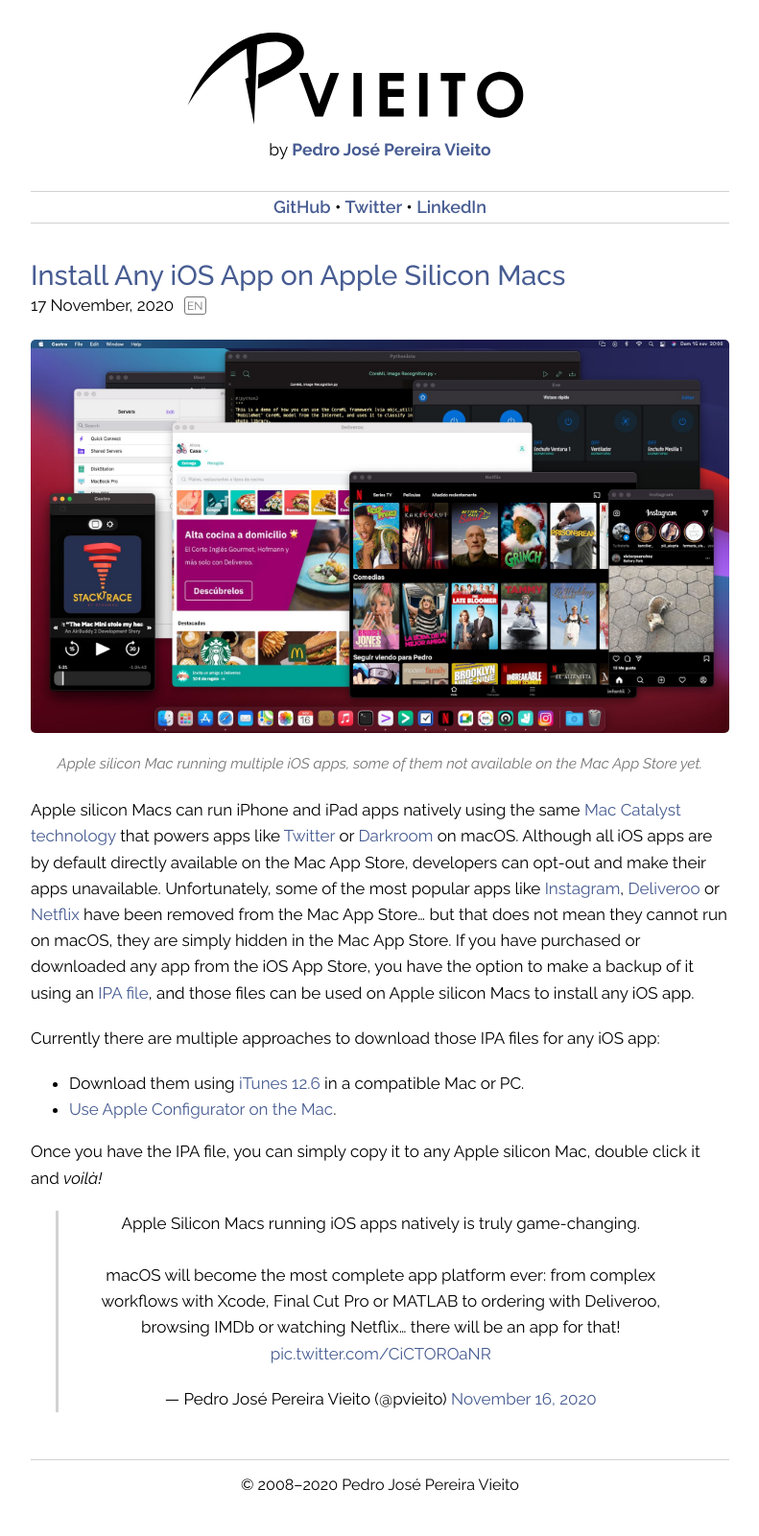
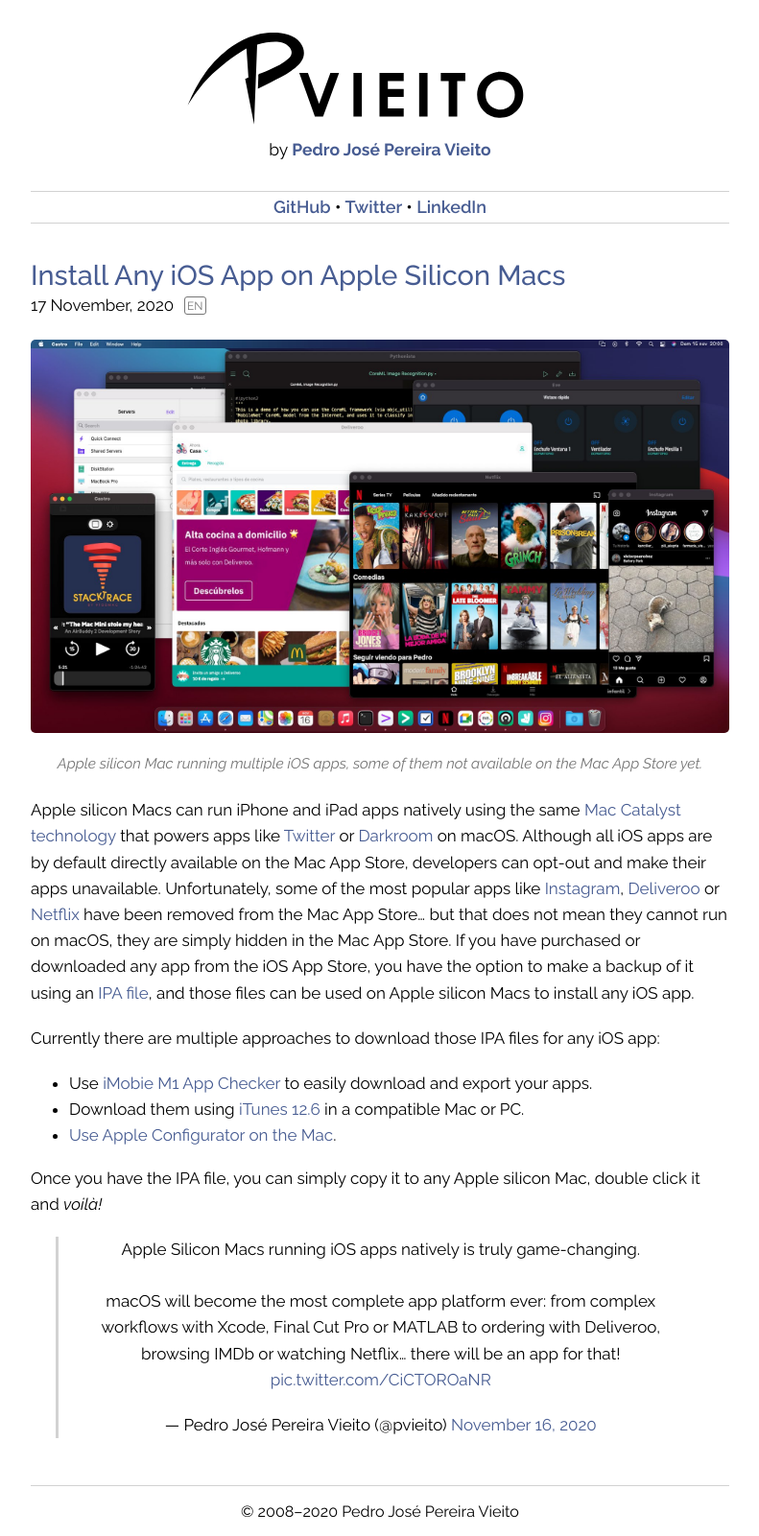
Before and after one commit to pvieito/Blog, a Jekyll site: the page built from _posts/2020-11-17-install-any-ios-app-in-apple-silicon.md, in a window 1280 px wide. Shown: the whole page at 96% size, without its empty margins (244-1035 px from the left). Built offline with Jekyll 4.4.1, drawn with Linux system fonts in a browser that asks for light colours; comment, search, counter and statistics services are not loaded; before the commit the page ends 1574 px from its top, so only the background shows below that.

Commit message:
[Blog] Added iMobie downloader

```diff
--- a/_posts/2020-11-17-install-any-ios-app-in-apple-silicon.md
+++ b/_posts/2020-11-17-install-any-ios-app-in-apple-silicon.md
@@ -10,6 +10,7 @@
 
 Currently there are multiple approaches to download those IPA files for any iOS app:
 
+- Use [iMobie M1 App Checker](https://www.imobie.com/m1-app-checker/) to easily download and export your apps.
 - Download them using [iTunes 12.6](https://support.apple.com/es_ES/downloads/itunes) in a compatible Mac or PC.
 - [Use Apple Configurator on the Mac](https://medium.com/@b0661064248/how-can-i-get-ipa-of-any-app-which-is-available-on-app-store-3a403be7b028).
 
```
